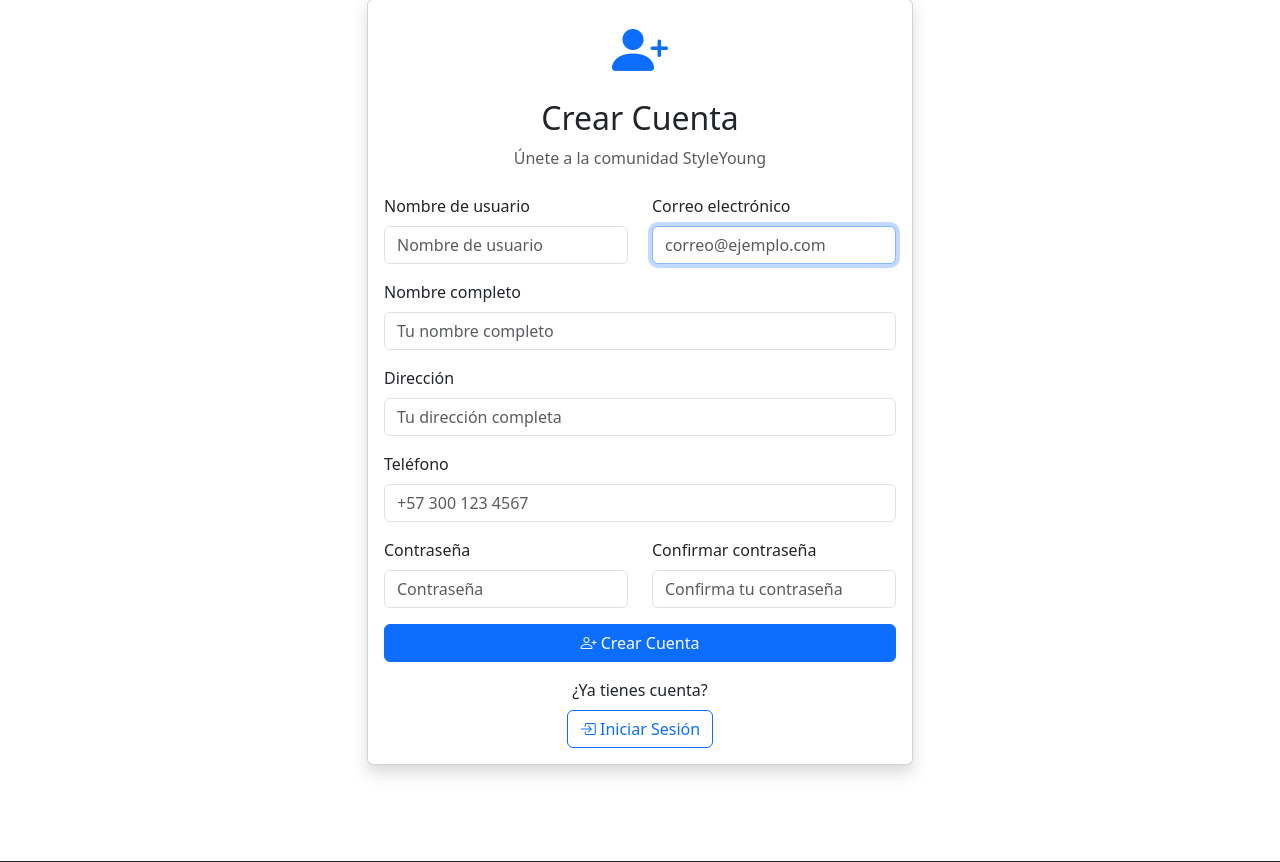
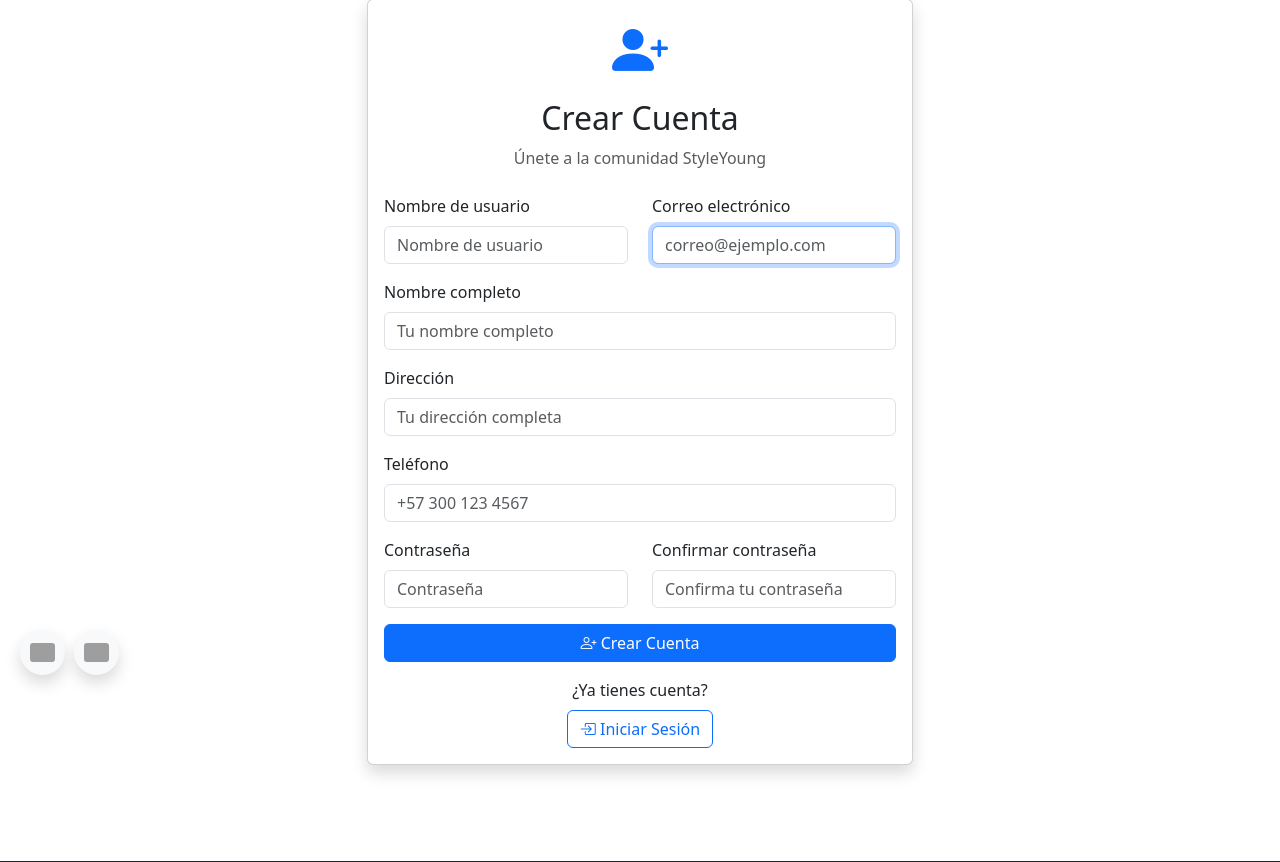
Before and after one commit to nicolas61v/styleyoung_project, a Django app: page /auth/registro/ in a window 1280 px wide. Shown: the part 105-967 px from the top of the page. Run offline with Django 5.2, Linux system fonts and the light colour scheme; grey boxes are pictures that could not be loaded.

Commit message:
feat: soporte multilenguaje inicial
Prototipo de selector de lenguaje usando la API de google.

```diff
--- /dev/null
+++ b/static/css/base.css
@@ -0,0 +1,57 @@
+body {
+    top: 0px !important;
+    }
+.language-switcher {
+    position: fixed !important;
+    bottom: 20px;
+    left: 20px;
+    display: flex;
+    gap: 10px;
+    z-index: 999999;
+}
+
+.language-switcher .btn {
+    width: 45px;
+    height: 45px;
+    display: flex;
+    align-items: center;
+    justify-content: center;
+    border-radius: 50%;
+    padding: 0;
+    box-shadow: 0 2px 5px rgba(0,0,0,0.2);
+}
+
+.language-switcher .btn:hover {
+    transform: scale(1.1);
+    transition: transform 0.2s ease;
+}
+body > .skiptranslate {
+    display: none;
+}
+.flag-icon {
+    width: 25px;
+    height: auto;
+    border-radius: 3px;
+}
+/* Ocultar el banner de Google Translate */
+.goog-te-banner-frame.skiptranslate {
+    display: none !important;
+}
+
+/* Modo oscuro */
+body.dark-mode {
+    background-color: #121212;
+    color: #f1f1f1;
+}
+
+body.dark-mode a {
+    color: #bb86fc;
+}
+
+body.dark-mode .card,
+body.dark-mode .navbar,
+body.dark-mode .dropdown-menu {
+    background-color: #1e1e1e;
+    color: #f1f1f1;
+    border-color: #333;
+}
--- a/templates/base.html
+++ b/templates/base.html
@@ -2,6 +2,11 @@
 {% load static %}<!DOCTYPE html>
 <html lang="es">
 <head>
+
+{% load static %}
+<link rel="stylesheet" href="{% static 'css/base.css' %}">
+
+
     <meta charset="UTF-8">
     <meta name="viewport" content="width=device-width, initial-scale=1.0">
     <title>{% block title %}StyleYoung - Tienda Virtual{% endblock %}</title>
@@ -233,5 +238,42 @@
     </script>
 
     {% block extra_js %}{% endblock %}
+
+
+    <!-- Google Translate oculto -->
+<div id="google_translate_element" style="display: none;"></div>
+
+<!-- Selector de idioma estilo Bootstrap -->
+
+<script type="text/javascript">
+  function googleTranslateElementInit() {
+    new google.translate.TranslateElement(
+      { pageLanguage: 'es', includedLanguages: 'es,en' },
+      'google_translate_element'
+    );
+  }
+
+  function translatePage(lang) {
+    var select = document.querySelector("select.goog-te-combo");
+    if (select) {
+      select.value = lang;
+      select.dispatchEvent(new Event("change"));
+    }
+  }
+</script>
+
+<script src="//translate.google.com/translate_a/element.js?cb=googleTranslateElementInit"></script>
+
+<div class="language-switcher btn-group">
+    <button class="btn btn-light rounded-circle shadow" onclick="translatePage('es')" title="Español">
+        <img src="https://flagcdn.com/es.svg" alt="Español" class="flag-icon">
+    </button>
+    <button class="btn btn-light rounded-circle shadow" onclick="translatePage('en')" title="English">
+        <img src="https://flagcdn.com/us.svg" alt="English" class="flag-icon">
+    </button>
+</div>
+
+
 </body>
+
 </html>
```
